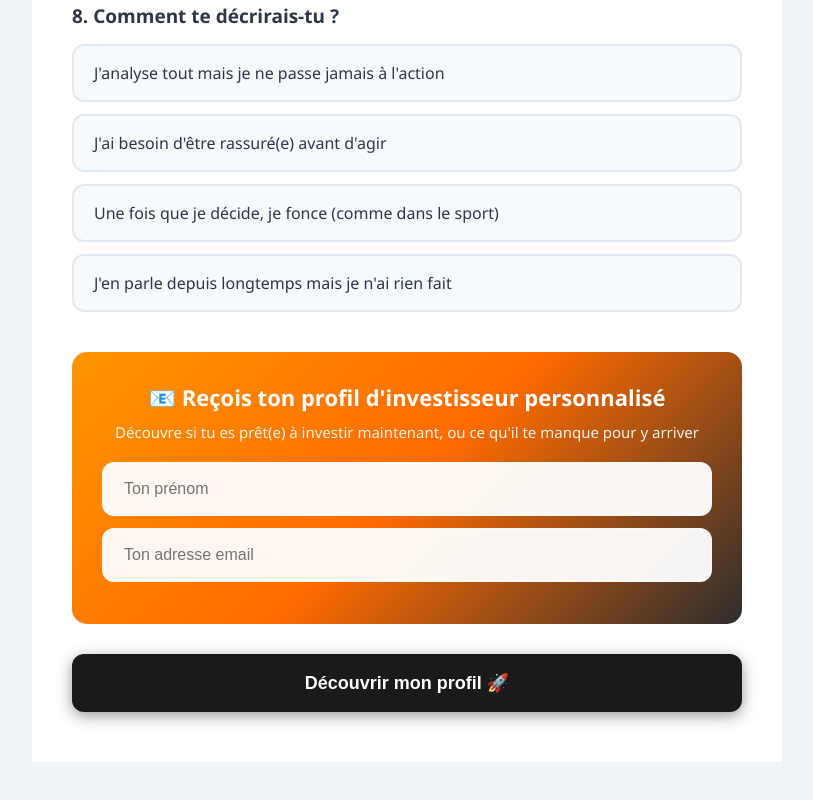
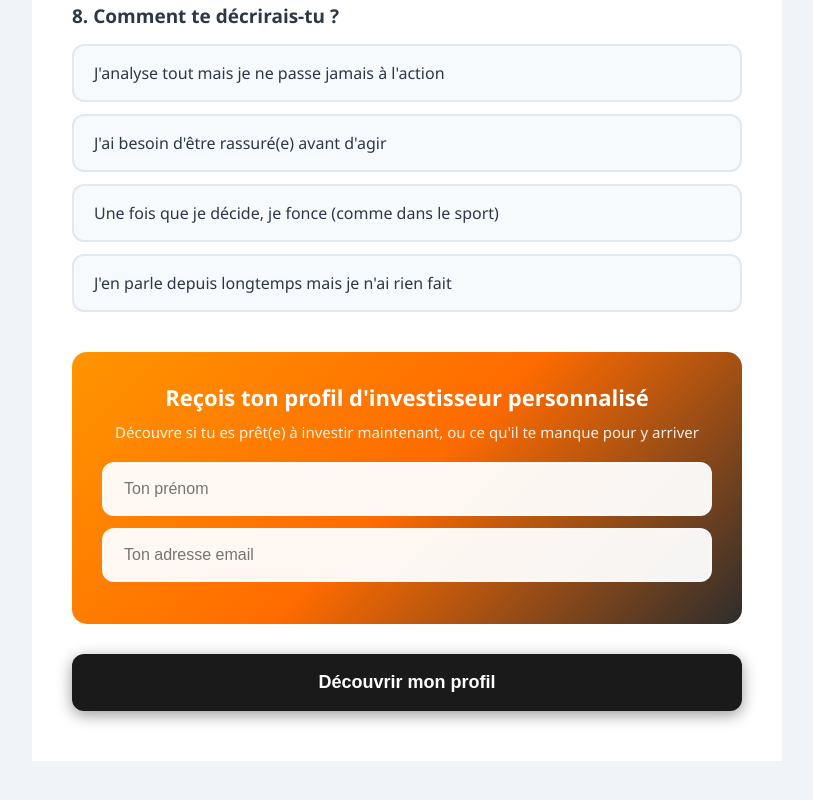
Before and after one commit to Immo120/Quiz-immobilier-, a plain HTML site: page index.html in a window 1280 px wide. Shown: the part 3121-3921 px from the top of the page, without its empty margins (233-1046 px from the left). Drawn offline with Linux system fonts and the light colour scheme.

Commit message:
Update index.html

```diff
--- a/index.html
+++ b/index.html
@@ -539,13 +539,13 @@
             </div>
 
             <div class="email-section">
-                <h3>📧 Reçois ton profil d'investisseur personnalisé</h3>
+                <h3>Reçois ton profil d'investisseur personnalisé</h3>
                 <p>Découvre si tu es prêt(e) à investir maintenant, ou ce qu'il te manque pour y arriver</p>
                 <input type="text" name="prenom" placeholder="Ton prénom" required>
                 <input type="email" name="email" placeholder="Ton adresse email" required>
             </div>
 
-            <button type="submit" class="submit-btn">Découvrir mon profil 🚀</button>
+            <button type="submit" class="submit-btn">Découvrir mon profil</button>
         </form>
 
         <div class="success" id="successMessage"></div>
```
